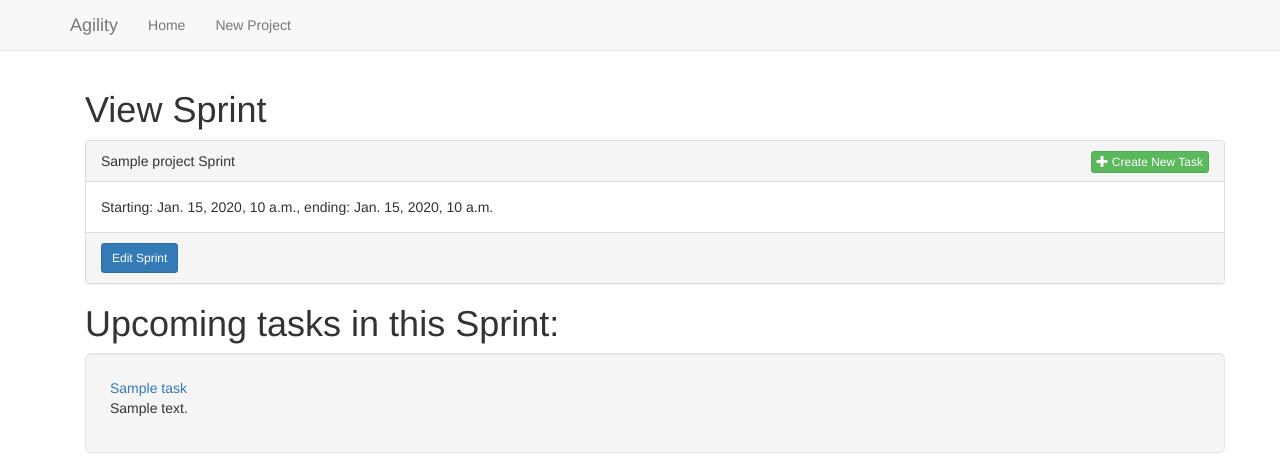
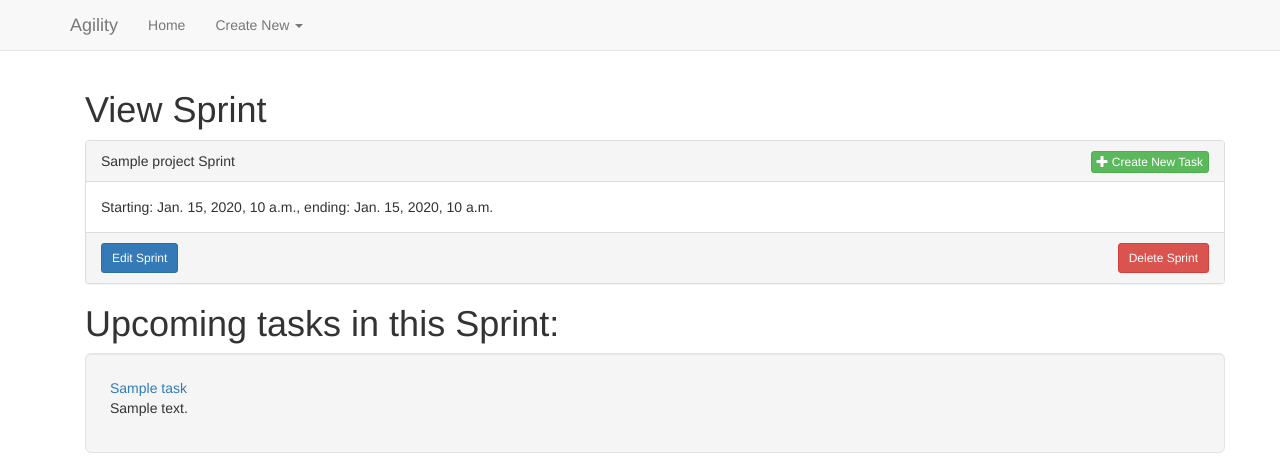
Before and after one commit to kschiu/AgileProjectMgmnt, a Django app: template agility/agility/templates/agility/view_sprint.html in a window 1280 px wide. Shown: the top 472 px of the page. Run offline with Django 3.2, Linux system fonts and the light colour scheme; the template is opened without the code that fills it: most values are stand-ins (such as "Sample title", 1, 10 or a date in 2020); some libraries are stand-ins or nearby versions.

Commit message:
Changed top menu to have dropdown Added delete functionality Added delete to sprint page. need to add to project and task view

```diff
--- a/agility/agility/templates/agility/base.html
+++ b/agility/agility/templates/agility/base.html
@@ -24,7 +24,18 @@
             <div id="navbar" class="navbar-collapse collapse">
                 <ul class="nav navbar-nav">
                 <li><a href={% url 'index' %}>Home</a></li>
-                <li><a href={% url 'create_project' %}>New Project</a></li>
+
+                <li class="dropdown">
+                    <a href="" class="dropdown-toggle" data-toggle="dropdown" role="button" aria-expanded="false">
+                        Create New
+                        <span class="caret"></span>
+                    </a>
+                    <ul class="dropdown-menu" role="menu">
+                        <li><a href={% url 'create_project' %}>New Project</a></li>
+                        <li><a href={% url 'create_sprint' %}>New Sprint</a></li>
+                        <li><a href={% url 'create_task' %}>New Task</a></li>
+                    </ul>
+                </li>
 
                 </ul>
             </div>
@@ -46,5 +57,8 @@
     </footer>
 
 </body>
+
+<script src="https://ajax.googleapis.com/ajax/libs/jquery/1.11.2/jquery.min.js"></script>
 <script src="https://maxcdn.bootstrapcdn.com/bootstrap/3.3.2/js/bootstrap.min.js"></script>
+
 </html>
--- a/agility/agility/templates/agility/view_sprint.html
+++ b/agility/agility/templates/agility/view_sprint.html
@@ -17,11 +17,24 @@
 					Starting: {{sprint.start_date}}, ending: {{sprint.end_date}}
 				</div>
 				<div class="panel-footer">
-					<form method="get" action={% url 'edit_sprint' sprint.id %}>
-						<button class="btn btn-sm btn-primary" type="submit">
-							Edit Sprint
-						</button>
-					</form>
+					<div class="row">
+						<div class="col-md-6">
+							<form method="get" action={% url 'edit_sprint' sprint.id %}>
+								<button class="btn btn-sm btn-primary" type="submit">
+									Edit Sprint
+								</button>
+							</form>
+						</div>
+						<div class="col-md-6">
+							<div class="pull-right">
+								<form method="get" action={% url 'delete_sprint' sprint.id %}>
+									<button class="btn btn-sm btn-danger" type="submit">
+										Delete Sprint
+									</button>
+								</form>
+							</div>
+						</div>
+					</div>
 				</div>
 			</div>
 		<h1>Upcoming tasks in this Sprint:</h1>
--- a/agility/webapps/urls.py
+++ b/agility/webapps/urls.py
@@ -16,12 +16,15 @@ urlpatterns = patterns('',
     url(r'^create_project$', 'agility.views.create_project', name='create_project'),
     url(r'^edit_project/(?P<id>\d+)$', 'agility.views.edit_project', name='edit_project'),
     url(r'^view_project/(?P<id>\d+)$', 'agility.views.view_project', name='view_project'),
+    url(r'^delete_project/(?P<id>\d+)$', 'agility.views.delete_project', name='delete_project'),
     #Tasks
     url(r'^create_task$', 'agility.views.create_task', name='create_task'),
     url(r'^edit_task/(?P<id>\d+)$', 'agility.views.edit_task', name='edit_task'),
     url(r'^view_task/(?P<id>\d+)$', 'agility.views.view_task', name='view_task'),
+    url(r'^delete_task/(?P<id>\d+)$', 'agility.views.delete_task', name='delete_task'),
     #Sprint
     url(r'^create_sprint$', 'agility.views.create_sprint', name='create_sprint'),
     url(r'^edit_sprint/(?P<id>\d+)$', 'agility.views.edit_sprint', name='edit_sprint'),
     url(r'^view_sprint/(?P<id>\d+)$', 'agility.views.view_sprint', name='view_sprint'),
+    url(r'^delete_sprint/(?P<id>\d+)$', 'agility.views.delete_sprint', name='delete_sprint'),
 )
```
Also changed, not shown: agility/agility/views.py (+15 -0 lines), agility/db.sqlite3.
